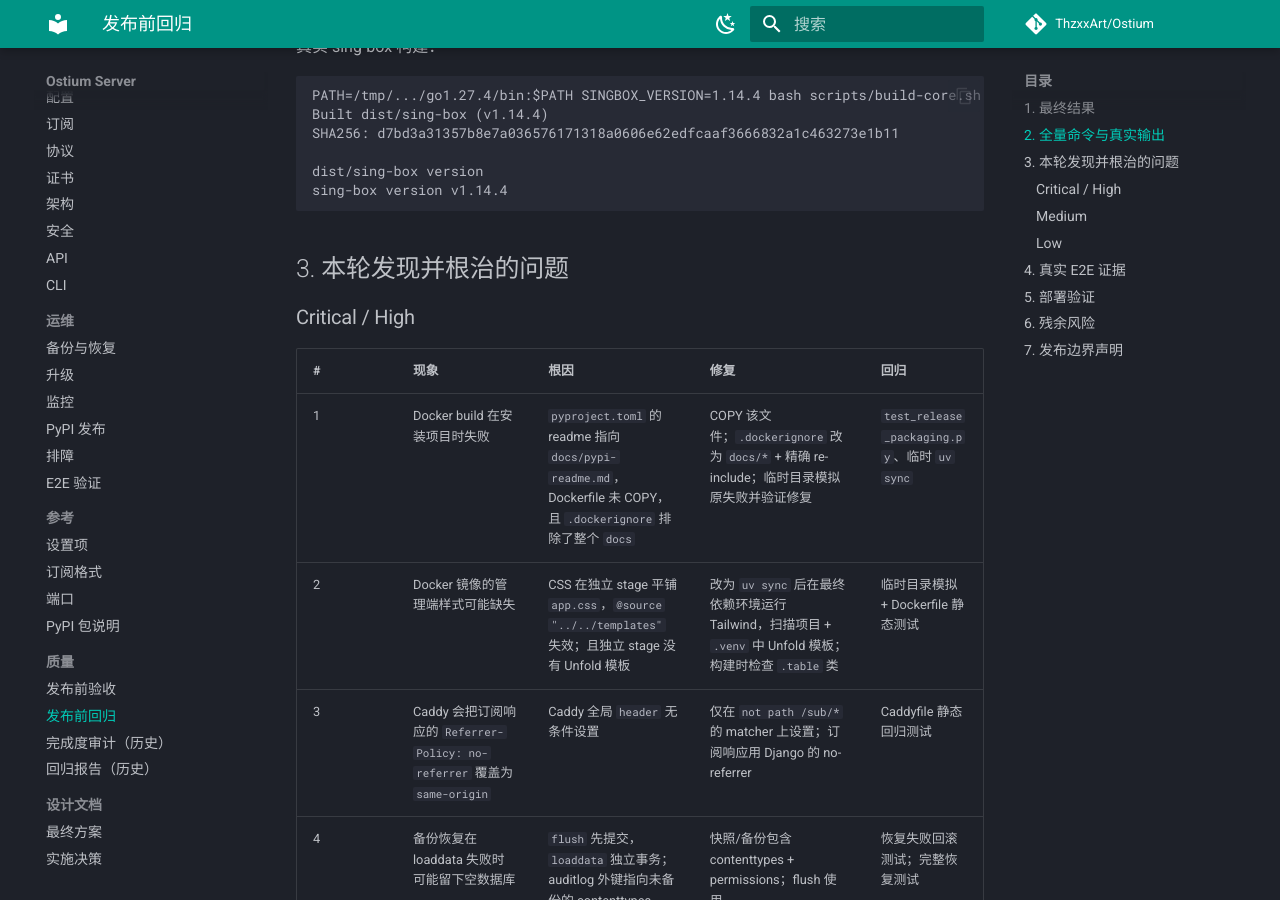
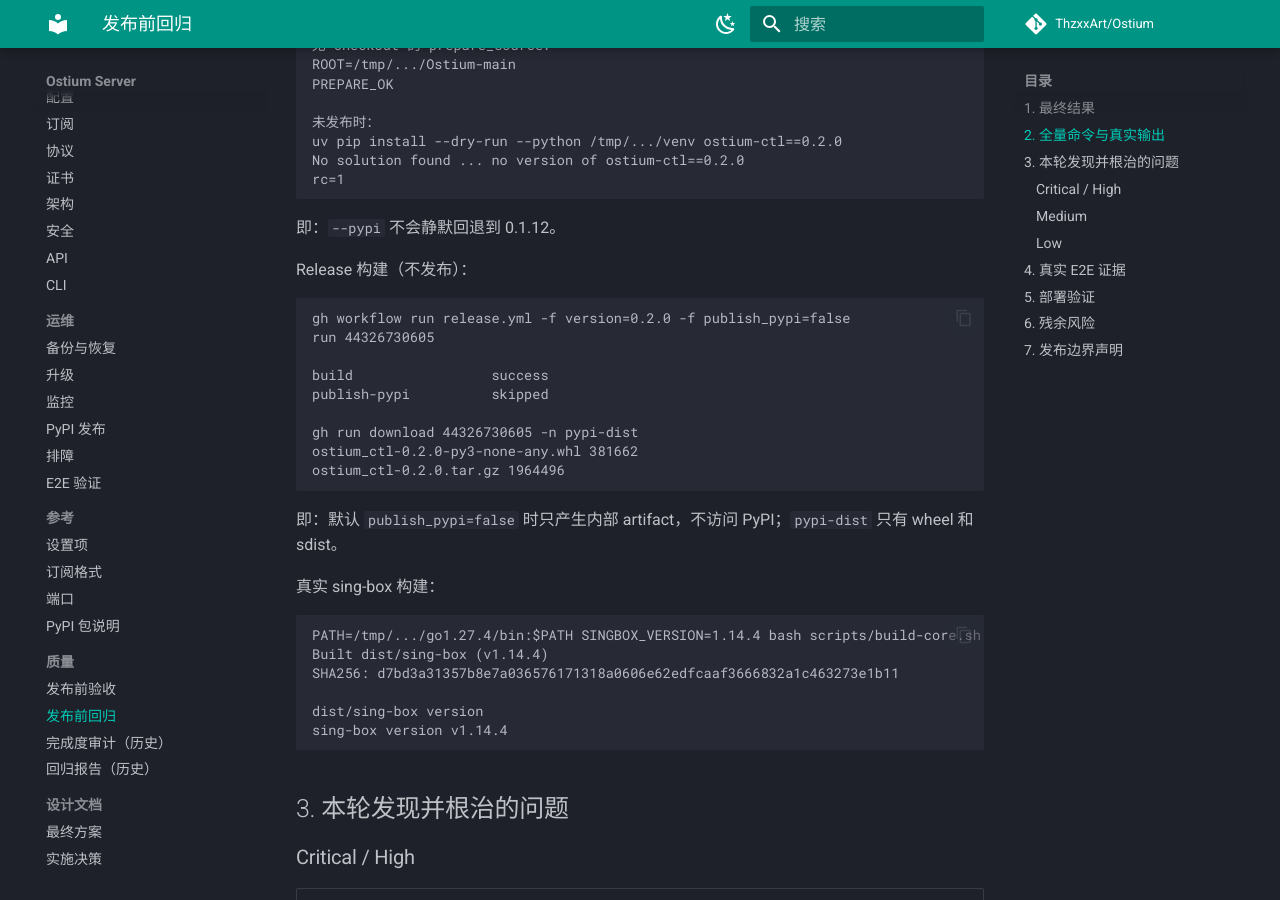
Before and after one commit to ThzxxArt/Ostium, an MkDocs documentation site: the page built from docs/review/0.2.0-pre-release-regression.md, in a window 1280 px wide and 900 px high, scrolled down 2958 px. Built offline with MkDocs 1.6.1 and Material for MkDocs 9.7.7, drawn with Linux system fonts in a browser that asks for light colours; comment, search, counter and statistics services are not loaded; some of the changed text lies outside the part shown.

Commit message:
docs: record pre-release verification and CI evidence

````diff
--- a/docs/review/0.2.0-pre-release-regression.md
+++ b/docs/review/0.2.0-pre-release-regression.md
@@ -30,6 +30,10 @@
 | shellcheck / bash -n | pass |
 | 安装器在线源码下载模拟 | pass |
 | 真实代理 E2E（8443） | 本轮 Trojan 自签 pin + stats `75/933`；历史配额 403 证据仍有效 |
+| GitHub CI | success，run 44326359852 |
+| GitHub UI | success，run 44326360320 |
+| Release build-only（`publish_pypi=false`） | success，run 44326730605；publish-pypi skipped |
+| Release artifact | 仅 `ostium_ctl-0.2.0-*.whl` + `.tar.gz` |
 
 ## 2. 全量命令与真实输出
 
@@ -116,6 +120,23 @@ rc=1
 ```
 
 即：`--pypi` 不会静默回退到 0.1.12。
+
+Release 构建（不发布）：
+
+```text
+gh workflow run release.yml -f version=0.2.0 -f publish_pypi=false
+run 44326730605
+
+build                 success
+publish-pypi          skipped
+
+gh run download 44326730605 -n pypi-dist
+ostium_ctl-0.2.0-py3-none-any.whl 381662
+ostium_ctl-0.2.0.tar.gz 1964496
+```
+
+即：默认 `publish_pypi=false` 时只产生内部 artifact，不访问 PyPI；`pypi-dist`
+只有 wheel 和 sdist。
 
 真实 sing-box 构建：
 
````
Also changed, not shown: other parts of docs/review/0.2.0-pre-release-regression.md (+2 -2 lines), docs/review/0.2.0-pre-release-audit.md (+12 -6 lines).
